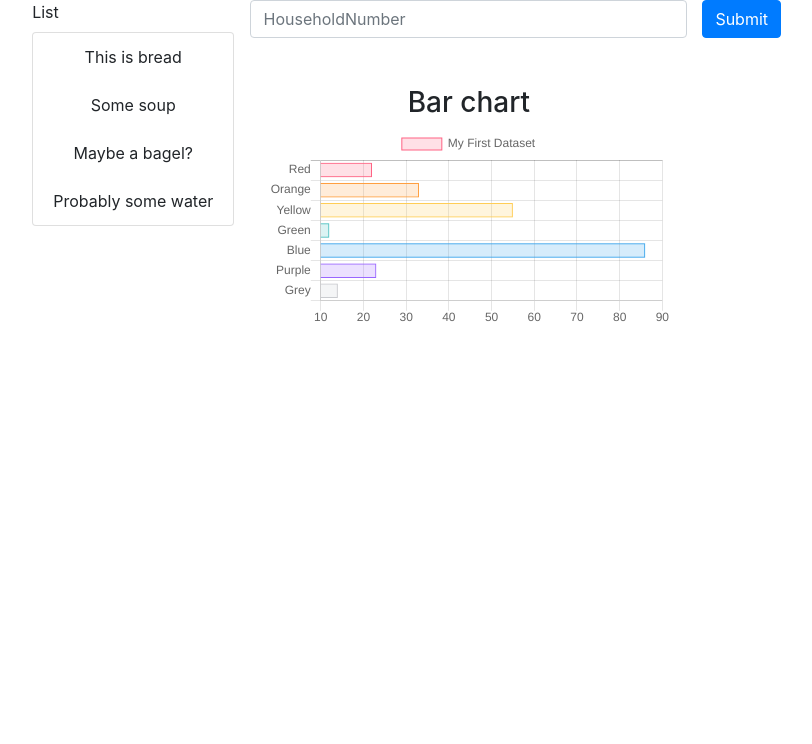
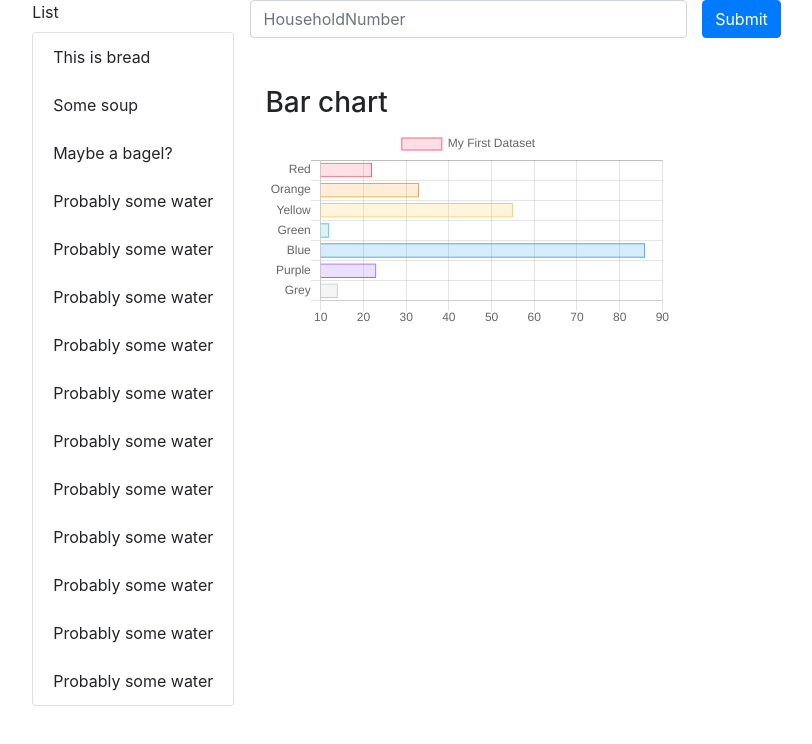
Before and after one commit to RobertPenrod/healthystudentUC, a React (Create React App) app: page / in a window 1280 px wide. Shown: the top 744 px of the page, without its empty margins (62-874 px from the left). Built offline with nearby package versions, Linux system fonts and the light colour scheme.

Commit message:
List and css changes

```diff
--- a/src/App.css
+++ b/src/App.css
@@ -1,38 +1,3 @@
-.App {
-  text-align: center;
+#list {
+  overflow: scroll;
 }
-
-.App-logo {
-  height: 40vmin;
-  pointer-events: none;
-}
-
-@media (prefers-reduced-motion: no-preference) {
-  .App-logo {
-    animation: App-logo-spin infinite 20s linear;
-  }
-}
-
-.App-header {
-  background-color: #282c34;
-  min-height: 100vh;
-  display: flex;
-  flex-direction: column;
-  align-items: center;
-  justify-content: center;
-  font-size: calc(10px + 2vmin);
-  color: white;
-}
-
-.App-link {
-  color: #61dafb;
-}
-
-@keyframes App-logo-spin {
-  from {
-    transform: rotate(0deg);
-  }
-  to {
-    transform: rotate(360deg);
-  }
-}
--- a/src/App.js
+++ b/src/App.js
@@ -60,6 +60,16 @@
                   <ListGroup.Item>Some soup</ListGroup.Item>
                   <ListGroup.Item>Maybe a bagel?</ListGroup.Item>
                   <ListGroup.Item>Probably some water</ListGroup.Item>
+                  <ListGroup.Item>Probably some water</ListGroup.Item>
+                  <ListGroup.Item>Probably some water</ListGroup.Item>
+                  <ListGroup.Item>Probably some water</ListGroup.Item>
+                  <ListGroup.Item>Probably some water</ListGroup.Item>
+                  <ListGroup.Item>Probably some water</ListGroup.Item>
+                  <ListGroup.Item>Probably some water</ListGroup.Item>
+                  <ListGroup.Item>Probably some water</ListGroup.Item>
+                  <ListGroup.Item>Probably some water</ListGroup.Item>
+                  <ListGroup.Item>Probably some water</ListGroup.Item>
+                  <ListGroup.Item>Probably some water</ListGroup.Item>
                 </ListGroup>
               </Row>
             </Col>
```
Also changed, not shown: src/logo.svg (deleted).
